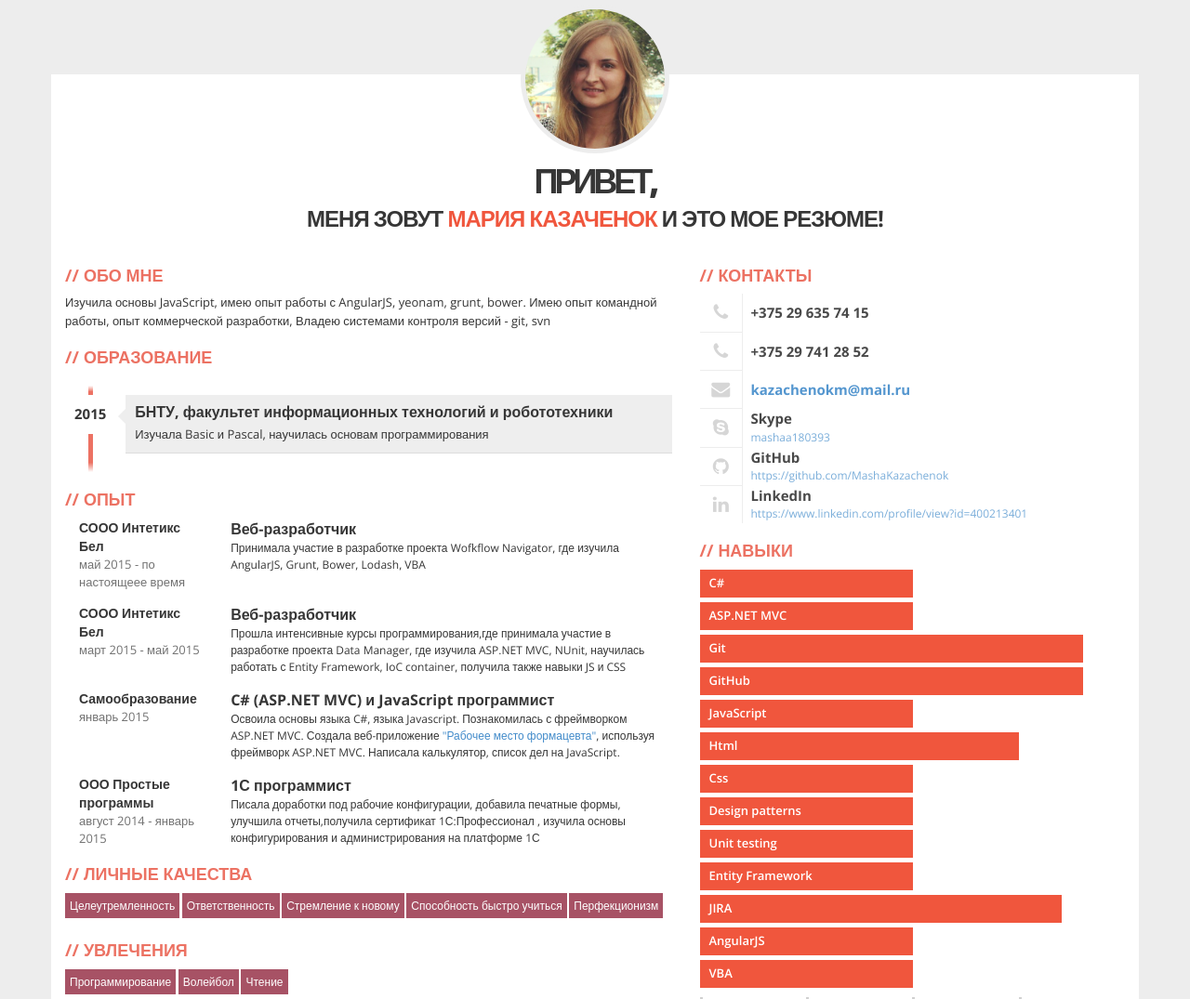
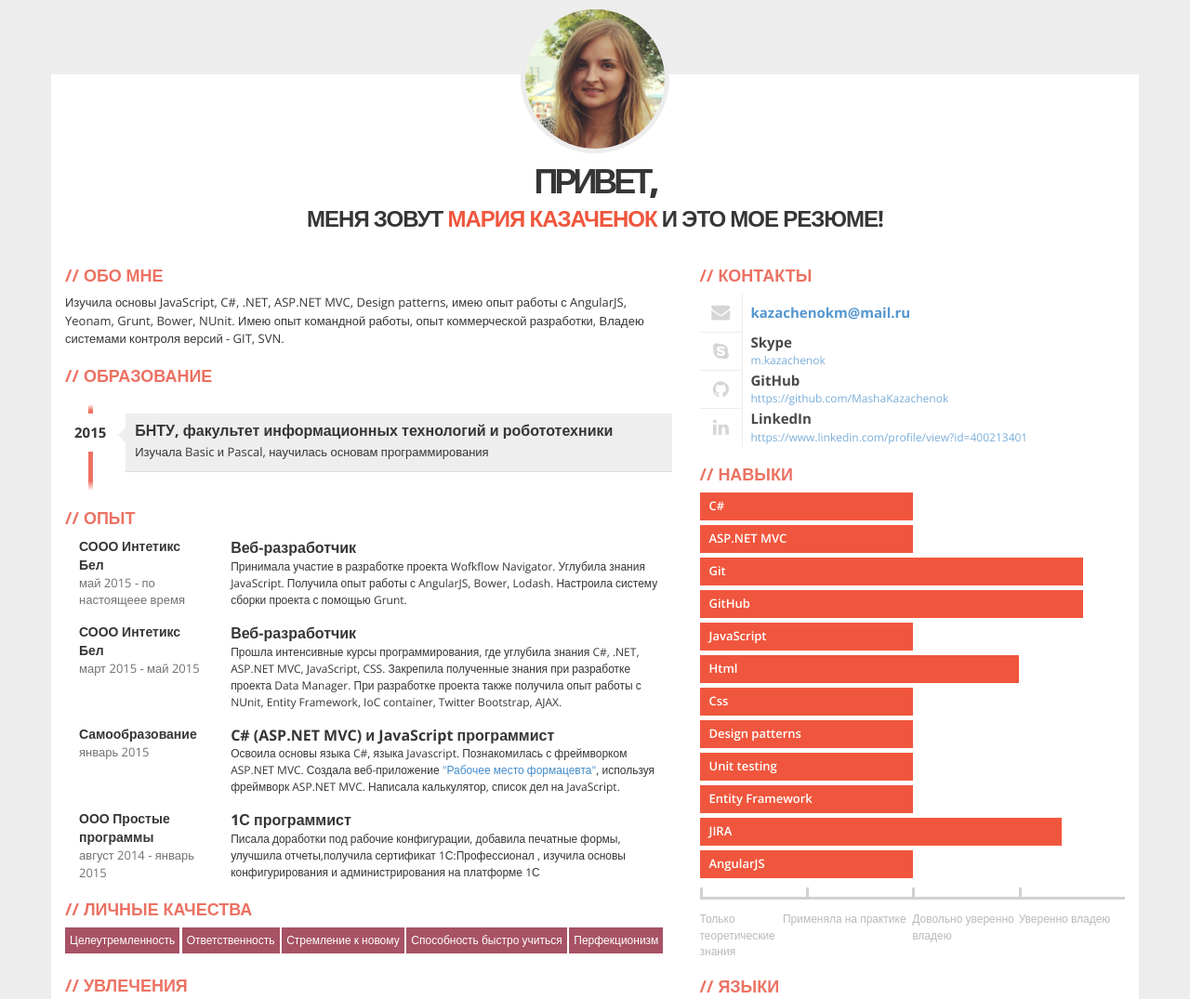
Before and after one commit to MashaKazachenok/MashaKazachenok.github.io, a plain HTML site: page index.html in a window 1280 px wide. Shown: the top 1075 px of the page at 93% size. Drawn offline with nearby package versions, Linux system fonts and the light colour scheme.

Commit message:
edit information about me

```diff
--- a/index.html
+++ b/index.html
@@ -29,8 +29,8 @@
                 <div class="box">
                     <h2>Обо мне</h2>
                     <p>
-                        Изучила основы JavaScript, имею опыт работы с AngularJS, yeonam, grunt, bower. Имею опыт командной работы, опыт коммерческой разработки,
-                        Владею системами контроля версий - git, svn
+                        Изучила основы JavaScript, C#, .NET, ASP.NET MVC, Design patterns, имею опыт работы с AngularJS, Yeonam, Grunt, Bower, NUnit. Имею опыт командной работы, опыт коммерческой разработки,
+                        Владею системами контроля версий - GIT, SVN.
                     </p>
 
                 </div>
@@ -57,7 +57,8 @@
                         </div>
                         <div class="col-xs-9">
                             <div class="profession">Веб-разработчик</div>
-                            <div class="description">Принимала участие в разработке проекта Wofkflow Navigator, где изучила AngularJS, Grunt, Bower, Lodash, VBA</div>
+                            <div class="description">Принимала участие в разработке проекта Wofkflow Navigator. Углубила знания JavaScript. Получила опыт работы с AngularJS, Bower, Lodash.
+Настроила систему сборки проекта с помощью Grunt.</div>
                         </div>
                     </div>
                     <div class="job clearfix">
@@ -67,7 +68,8 @@
                         </div>
                         <div class="col-xs-9">
                             <div class="profession">Веб-разработчик</div>
-                            <div class="description">Прошла интенсивные курсы программирования,где принимала участие в разработке проекта Data Manager, где изучила ASP.NET MVC, NUnit, научилась работать с Entity Framework, IoC container, получила также навыки JS и CSS</div>
+                            <div class="description">Прошла интенсивные курсы программирования,  где углубила знания C#, .NET,  ASP.NET MVC, JavaScript, CSS. Закрепила полученные знания при разработке проекта Data Manager.
+При разработке проекта также получила опыт работы с NUnit,  Entity Framework, IoC container, Twitter Bootstrap, AJAX.</div>
                         </div>
                     </div>
                     <div class="job clearfix">
@@ -117,21 +119,13 @@
                 <div class="box clearfix">
                     <h2>Контакты</h2>
                     <div class="contact-item">
-                        <div class="icon pull-left text-center"><span class="fa fa-phone fa-fw"></span></div>
-                        <div class="title only pull-right">+375 29 635 74 15</div>
-                    </div>
-                    <div class="contact-item">
-                        <div class="icon pull-left text-center"><span class="fa fa-phone fa-fw"></span></div>
-                        <div class="title only pull-right">+375 29 741 28 52</div>
-                    </div>
-                    <div class="contact-item">
                         <div class="icon pull-left text-center"><span class="fa fa-envelope fa-fw"></span></div>
                         <div class="title only pull-right"><a href="mailto:kazachenokm@mail.ru">kazachenokm@mail.ru</a></div>
                     </div>
                     <div class="contact-item">
                         <div class="icon pull-left text-center"><span class="fa fa-skype fa-fw"></span></div>
                         <div class="title pull-right">Skype</div>
-                        <div class="description pull-right"><a href="skype:m.kazachenok">mashaa180393</a></div>
+                        <div class="description pull-right"><a href="skype:m.kazachenok">m.kazachenok</a></div>
                     </div>
                     <div class="contact-item">
                         <div class="icon pull-left text-center"><span class="fa fa-github fa-fw"></span></div>
@@ -160,7 +154,6 @@
                         <div class="item-skills" data-percent="0.5">Entity Framework</div>
                         <div class="item-skills" data-percent="0.85">JIRA</div>
                         <div class="item-skills" data-percent="0.5">AngularJS</div>
-                        <div class="item-skills" data-percent="0.5">VBA</div>
 
 
                         <div class="skills-legend clearfix">
```
